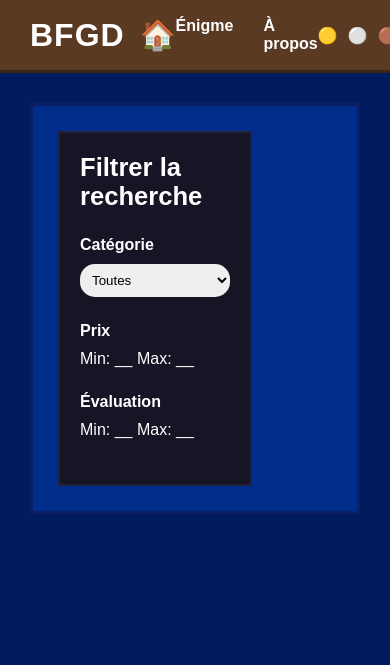
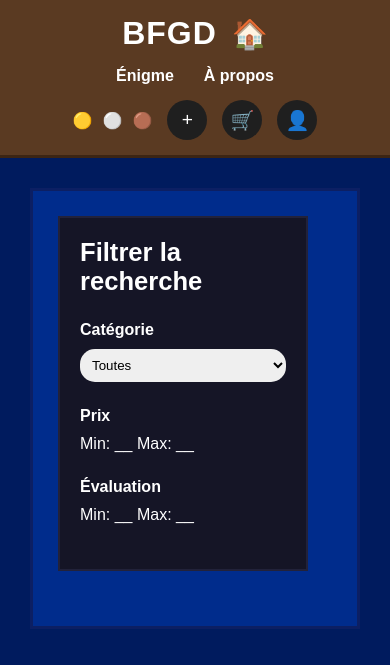
Before and after one commit to Patnay/ProjetDirigerSite, a PHP site: page /boutique.php in a window 390 px wide; the page is wider, and only the part inside the window is pictured. Shown: the top 665 px of that part. Run offline with PHP 8.4, Linux system fonts and the light colour scheme; data that the repository does not hold is empty.

Commit message:
update css

```diff
--- a/public.html/css/styles.css
+++ b/public.html/css/styles.css
@@ -412,4 +412,71 @@ font-size:0.9rem;
 color:#dddddd;
 
 margin-bottom:10px;
+
 }
+
+
+/* ACTIONS */
+
+.product-actions{
+
+display:flex;
+
+justify-content:space-between;
+
+}
+
+
+.product-actions a{
+
+text-decoration:none;
+
+color:white;
+
+font-weight:bold;
+
+}
+
+
+.add-link{
+
+color:#58d14b;
+
+}
+
+
+.product-actions a:hover{
+
+text-decoration:underline;
+
+}
+
+
+
+/* ===== RESPONSIVE ===== */
+
+@media(max-width:1000px){
+
+.shop-container{
+flex-direction:column;
+}
+
+.products-grid{
+grid-template-columns:repeat(2,1fr);
+}
+
+}
+
+
+@media(max-width:650px){
+
+.products-grid{
+grid-template-columns:1fr;
+}
+
+.site-header{
+flex-direction:column;
+gap:15px;
+}
+
+}
```
